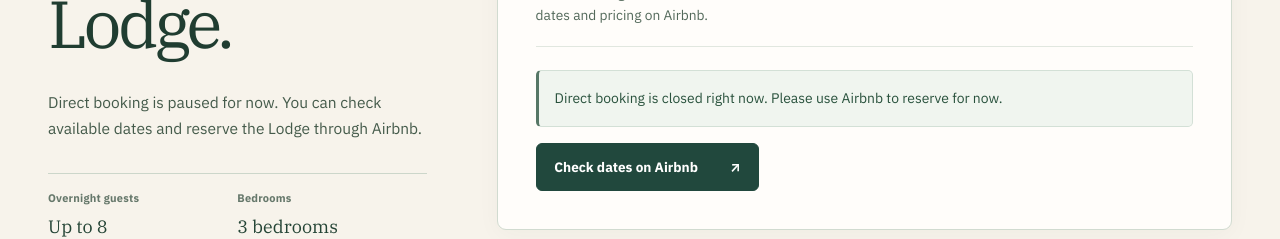
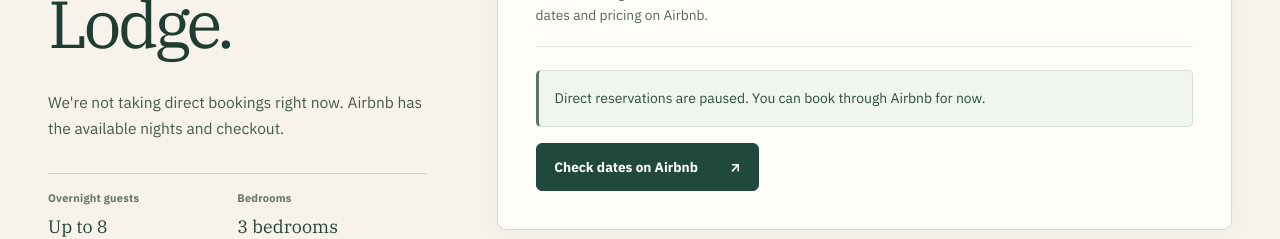
Before and after one commit to PublicLogic/KendallPondLodge, a Next.js app: page /book in a window 1280 px wide. Shown: the part 342-581 px from the top of the page. Built offline with nearby package versions, Linux system fonts and the light colour scheme.

Commit message:
Make booking-unavailable language accurate and distinctly host-voiced

```diff
--- a/app/book/page.tsx
+++ b/app/book/page.tsx
@@ -112,9 +112,11 @@ export default async function BookPage({
           <p className={styles.lede}>
             {readyToBook
               ? "Choose your dates, see the full price, and review the terms before you pay. Nate and Allie host the house and live nearby."
-              : enabled
-                ? "Instant direct booking is being set up. For now, Airbnb has the current calendar and secure checkout."
-                : "Direct booking is paused for now. You can check available dates and reserve the Lodge through Airbnb."}
+              : !enabled
+                ? "We're not taking direct bookings right now. Airbnb has the available nights and checkout."
+                : !instant
+                  ? "We're finishing our direct booking setup. For now, Airbnb has the current calendar and checkout."
+                  : "We can't verify the direct calendar right now. You can still check dates on Airbnb."}
           </p>
 
           <dl className={styles.facts} aria-label="The Lodge at a glance">
@@ -157,8 +159,8 @@ export default async function BookPage({
             <div className={styles.fallback}>
               <p className="booking-alert" role="status">
                 {enabled
-                  ? 'Instant direct booking is being set up. Please use Airbnb to reserve for now.'
-                  : 'Direct booking is closed right now. Please use Airbnb to reserve for now.'}
+                  ? 'Direct reservations aren’t open here yet. You can book through Airbnb for now.'
+                  : 'Direct reservations are paused. You can book through Airbnb for now.'}
               </p>
               <a className={styles.fallbackButton} href={airbnb} target="_blank" rel="noopener noreferrer">
                 Check dates on Airbnb <span aria-hidden="true">↗</span>
```
